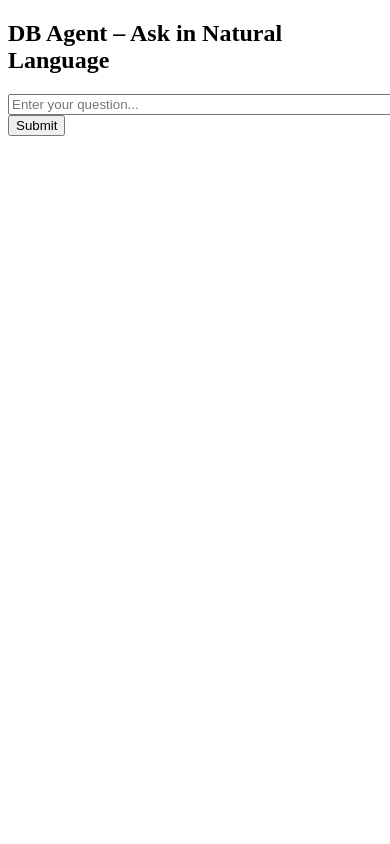
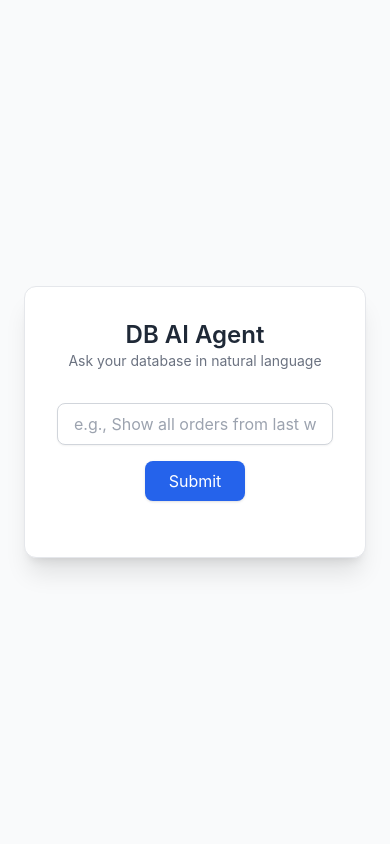
Before and after one commit to sharvani67/aiagent, a Django app: page /ai/ in a window 390 px wide; the page is wider, and only the part inside the window is pictured. Run offline with Django 5.2, Linux system fonts and the light colour scheme; some libraries are stand-ins or nearby versions.

Commit message:
edited some changesssssssssssssssssssssssssssssssssssssssssssss

```diff
--- a/ai/ai_views.py
+++ b/ai/ai_views.py
@@ -13,17 +13,23 @@ db_config = {
     "host": "localhost",
     "user": "root",
     "password": "",
-    "database": "bulk_orders_db"
+    "database": "business_form"
 }
 
 def get_sql_query(user_request):
+    schema_info = get_all_table_schemas()
+
+    if "Database Error" in schema_info:
+        return schema_info
+
     prompt = f"""
-    Generate a MySQL query for the following request: '{user_request}'.
-    The table name is 'bulk_orders', and it contains the following columns:
-    id, full_name, company_name, email, phone, lemon_chutney, pulihora_chutney, sorakaya_chutney,
-    tomato_chutney, shipping_city, shipping_pincode, additional_message, created_at, source.
+    Based on the following database schema:
+    {schema_info}
+
+    Generate a MySQL query for the request: "{user_request}".
     Only return the SQL query.
     """
+
     try:
         response = client.chat.completions.create(
             model="gpt-3.5-turbo",
@@ -37,23 +43,25 @@ def execute_query(query):
     try:
         conn = mysql.connector.connect(**db_config)
         cursor = conn.cursor()
-        result_data = []
+        result_data = {}
 
-        if query.strip().lower().startswith("select"):
-            cursor.execute(query)
+        cursor.execute(query)
+
+        if cursor.description:  # Means the query returned rows (like SELECT, SHOW, etc.)
             columns = [desc[0] for desc in cursor.description]
             rows = cursor.fetchall()
             result_data = {"columns": columns, "rows": rows[:10]}
         else:
-            cursor.execute(query)
             conn.commit()
             result_data = {"message": "Query executed successfully."}
 
         cursor.close()
         conn.close()
         return result_data
+
     except mysql.connector.Error as e:
         return {"error": str(e)}
+
 
 def db_agent_view(request):
     context = {}
@@ -67,3 +75,26 @@ def db_agent_view(request):
             context.update(result)
 
     return render(request, "dbagent/agent.html", context)
+
+
+def get_all_table_schemas():
+    try:
+        conn = mysql.connector.connect(**db_config)
+        cursor = conn.cursor()
+
+        cursor.execute("SHOW TABLES")
+        tables = [row[0] for row in cursor.fetchall()]
+        schema_info = []
+
+        for table in tables:
+            cursor.execute(f"DESCRIBE {table}")
+            columns = cursor.fetchall()
+            column_names = [col[0] for col in columns]
+            schema_info.append(f"Table: {table}, Columns: {', '.join(column_names)}")
+
+        cursor.close()
+        conn.close()
+        return "\n".join(schema_info)
+
+    except mysql.connector.Error as e:
+        return f"Database Error: {e}"
--- a/ai/templates/dbagent/agent.html
+++ b/ai/templates/dbagent/agent.html
@@ -1,4 +1,4 @@
-<!DOCTYPE html>
+<!-- <!DOCTYPE html>
 <html>
 <head>
     <title>DB AI Agent</title>
@@ -40,4 +40,84 @@
         <p style="color: red;"><strong>Error:</strong> {{ error }}</p>
     {% endif %}
 </body>
+</html> -->
+
+<!DOCTYPE html>
+<html lang="en">
+<head>
+  <meta charset="UTF-8" />
+  <meta name="viewport" content="width=device-width, initial-scale=1.0"/>
+  <title>DB AI Agent</title>
+  <script src="https://cdn.tailwindcss.com"></script>
+  <style>
+    body {
+      font-family: 'Inter', sans-serif;
+    }
+  </style>
+</head>
+<body class="bg-gray-50 min-h-screen flex items-center justify-center p-6">
+
+  <div class="bg-white shadow-xl rounded-xl p-8 w-full max-w-4xl border border-gray-200">
+    <h2 class="text-2xl md:text-3xl font-semibold text-gray-800 text-center mb-8">
+      DB AI Agent <span class="text-sm font-normal text-gray-500 block">Ask your database in natural language</span>
+    </h2>
+
+    <form method="post" class="flex flex-col md:flex-row gap-4 items-center justify-center mb-6">
+      {% csrf_token %}
+      <input
+        type="text"
+        name="user_request"
+        placeholder="e.g., Show all orders from last week"
+        required
+        class="w-full md:w-2/3 px-4 py-2 border border-gray-300 rounded-lg shadow-sm focus:outline-none focus:ring-2 focus:ring-blue-500 text-gray-700"
+      />
+      <button
+        type="submit"
+        class="bg-blue-600 hover:bg-blue-700 text-white px-6 py-2 rounded-lg shadow transition duration-300"
+      >
+        Submit
+      </button>
+    </form>
+
+    {% if generated_query %}
+      <div class="mb-6">
+        <h3 class="text-lg font-medium text-gray-700 mb-2">Generated SQL Query:</h3>
+        <pre class="bg-gray-100 text-gray-800 p-4 rounded-md text-sm overflow-x-auto border border-gray-300">{{ generated_query }}</pre>
+      </div>
+    {% endif %}
+
+    {% if columns %}
+      <div class="mt-6">
+        <h3 class="text-lg font-medium text-gray-700 mb-2">Results:</h3>
+        <div class="overflow-auto max-h-[400px] border rounded-md">
+          <table class="min-w-full text-sm text-left border-collapse">
+            <thead class="bg-gray-100 border-b">
+              <tr>
+                {% for col in columns %}
+                  <th class="px-4 py-2 border border-gray-200 text-gray-800">{{ col }}</th>
+                {% endfor %}
+              </tr>
+            </thead>
+            <tbody>
+              {% for row in rows %}
+                <tr class="hover:bg-gray-50">
+                  {% for item in row %}
+                    <td class="px-4 py-2 border border-gray-200 text-gray-700">{{ item }}</td>
+                  {% endfor %}
+                </tr>
+              {% endfor %}
+            </tbody>
+          </table>
+        </div>
+      </div>
+    {% elif message %}
+      <p class="mt-4 text-green-600 font-medium text-center">{{ message }}</p>
+    {% endif %}
+
+    {% if error %}
+      <p class="mt-4 text-red-600 font-medium text-center">Error: {{ error }}</p>
+    {% endif %}
+  </div>
+
+</body>
 </html>
```
